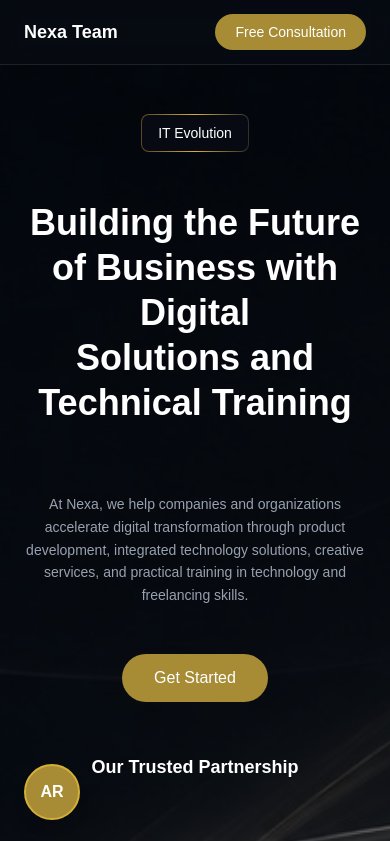
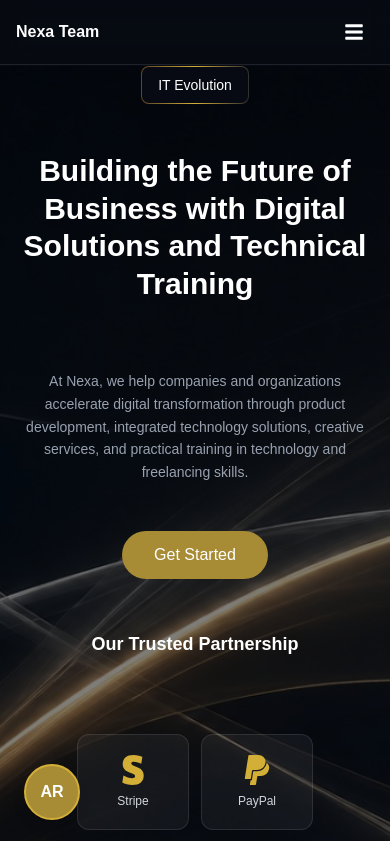
Before and after one commit to YasserEwedai/nexa, a Next.js app: page / in a window 390 px wide. Shown: the top 841 px of the page. Built offline with nearby package versions, Linux system fonts and the light colour scheme.

Commit message:
fix: make Navbar, Hero and HeroBanner fully responsive across mobile/tablet/desktop

```diff
--- a/app/components/Hero.tsx
+++ b/app/components/Hero.tsx
@@ -1,10 +1,8 @@
 "use client";
-
 import Image from "next/image";
 import { motion, type Transition } from "framer-motion";
 import Link from "next/link";
 import { useTranslation } from "react-i18next";
-
 import {
   SiStripe,
   SiPaypal,
@@ -13,9 +11,7 @@ import {
   SiGithub,
   SiGitlab,
 } from "react-icons/si";
-
 import { FaMicrosoft } from "react-icons/fa";
-
 const partners = [
   {
     name: "Stripe",
@@ -46,17 +42,14 @@ const partners = [
     icon: SiGitlab,
   },
 ];
-
 const baseTransition: Transition = {
   duration: 1,
   ease: [0.25, 0.1, 0.25, 1],
 };
-
 export default function Hero() {
   const { t } = useTranslation();
-
   return (
-    <section className="relative min-h-screen overflow-hidden pt-40 pb-32">
+    <section className="relative min-h-screen overflow-hidden pt-28 sm:pt-32 md:pt-40 pb-16 sm:pb-24 md:pb-32">
       <div className="absolute inset-0 z-0">
         <Image
           src="/images/hero.jpeg"
@@ -68,11 +61,9 @@ export default function Hero() {
           }}
           priority
         />
-
         <div className="absolute inset-0 bg-black/50" />
       </div>
-
-      <div className="relative z-10 max-w-6xl mx-auto px-6 md:px-10 lg:px-16 text-center flex flex-col items-center">
+      <div className="relative z-10 max-w-6xl mx-auto px-4 sm:px-6 md:px-10 lg:px-16 text-center flex flex-col items-center">
         <motion.div
           initial={{ y: 0, opacity: 0, scale: 0.6 }}
           whileInView={{ y: -110, opacity: 1, scale: 1 }}
@@ -84,21 +75,17 @@ export default function Hero() {
             {t("hero.label")}
           </div>
         </motion.div>
-
         <motion.h1
           initial={{ y: 80, opacity: 0 }}
           whileInView={{ y: -70, opacity: 1 }}
           viewport={{ once: true, amount: 0.4 }}
           transition={baseTransition}
-          className="text-4xl md:text-5xl font-bold leading-tight mb-2"
+          className="text-3xl sm:text-4xl md:text-5xl font-bold leading-tight mb-2"
         >
           {t("hero.titleLine1")}
-
           <br />
-
           {t("hero.titleLine2")}
         </motion.h1>
-
         <motion.p
           initial={{ y: 20, opacity: 0, scale: 0.95 }}
           whileInView={{ y: -10, opacity: 1, scale: 1 }}
@@ -108,7 +95,6 @@ export default function Hero() {
         >
           {t("hero.description")}
         </motion.p>
-
         <motion.div
           initial={{ y: 30, opacity: 0, scale: 0.95 }}
           whileInView={{ y: 25, opacity: 1, scale: 1 }}
@@ -138,7 +124,6 @@ export default function Hero() {
             {t("hero.button")}
           </Link>
         </motion.div>
-
         <motion.h3
           initial={{ y: 40, opacity: 0, scale: 0.3 }}
           whileInView={{ y: 60, opacity: 1, scale: 1 }}
@@ -148,10 +133,9 @@ export default function Hero() {
         >
           {t("hero.partnership")}
         </motion.h3>
-
         <div className="w-full relative overflow-visible">
           <motion.div
-            className="flex gap-6 justify-center flex-wrap items-center"
+            className="flex gap-3 sm:gap-4 md:gap-6 justify-center flex-wrap items-center"
             initial={{ y: 60, opacity: 0, scale: 0.6 }}
             whileInView={{ y: 120, opacity: 1, scale: 1 }}
             viewport={{ once: true, amount: 0.3 }}
@@ -159,7 +143,6 @@ export default function Hero() {
           >
             {partners.map((partner, i) => {
               const Icon = partner.icon;
-
               return (
                 <motion.div
                   key={i}
@@ -168,8 +151,8 @@ export default function Hero() {
                   viewport={{ once: true, amount: 0.4 }}
                   transition={baseTransition}
                   className="
-                  w-40
-                  h-28
+w-28 sm:w-36 md:w-40
+h-24 sm:h-28
 rounded-xl
 bg-white/5
 border
@@ -178,14 +161,15 @@ export default function Hero() {
 flex-col
 items-center
 justify-center
-                  gap-3
+gap-2 sm:gap-3
 hover:bg-white/10
 transition-all
 duration-300"
                 >
-                  <Icon className="text-4xl text-[#D4AF37]" />
-
-                  <span className="text-sm text-gray-300">{partner.name}</span>
+                  <Icon className="text-3xl sm:text-4xl text-[#D4AF37]" />
+                  <span className="text-xs sm:text-sm text-gray-300 text-center px-1">
+                    {partner.name}
+                  </span>
                 </motion.div>
               );
             })}
--- a/app/components/Navbar.tsx
+++ b/app/components/Navbar.tsx
@@ -4,14 +4,17 @@ import { useState, useEffect, useRef } from "react";
 import Link from "next/link";
 import { usePathname } from "next/navigation";
 import { useTranslation } from "react-i18next";
+import { FaBars, FaTimes, FaChevronDown } from "react-icons/fa";
 
 export default function Navbar() {
   const [openOther, setOpenOther] = useState(false);
+  const [mobileOpen, setMobileOpen] = useState(false);
+  const [mobileOtherOpen, setMobileOtherOpen] = useState(false);
   const pathname = usePathname();
   const { t } = useTranslation();
-
   const dropdownRef = useRef<HTMLDivElement>(null);
 
+  // Close desktop "training" dropdown on outside click
   useEffect(() => {
     function handleClickOutside(event: MouseEvent) {
       if (
@@ -21,136 +24,131 @@ export default function Navbar() {
         setOpenOther(false);
       }
     }
-
     document.addEventListener("mousedown", handleClickOutside);
-
-    return () => {
-      document.removeEventListener("mousedown", handleClickOutside);
-    };
+    return () => document.removeEventListener("mousedown", handleClickOutside);
   }, []);
 
+  // Close dropdown/mobile menu on scroll
   useEffect(() => {
     function handleScroll() {
       setOpenOther(false);
     }
-
     window.addEventListener("scroll", handleScroll);
-
-    return () => {
-      window.removeEventListener("scroll", handleScroll);
-    };
+    return () => window.removeEventListener("scroll", handleScroll);
   }, []);
 
+  // Close the mobile menu whenever the route changes
+  useEffect(() => {
+    setMobileOpen(false);
+    setMobileOtherOpen(false);
+  }, [pathname]);
+
+  // Lock body scroll while the mobile menu is open
+  useEffect(() => {
+    document.body.style.overflow = mobileOpen ? "hidden" : "";
+    return () => {
+      document.body.style.overflow = "";
+    };
+  }, [mobileOpen]);
+
   const linkStyle = (path: string) =>
-    `
-    transition-all
-    duration-300
-    ${
+    `transition-all duration-300 ${
       pathname === path
         ? "text-[#D0AC37]"
         : "text-gray-300 hover:text-[#D0AC37] active:text-[#5A4526]"
-    }
-  `;
+    }`;
+
+  const mobileLinkStyle = (path: string) =>
+    `block w-full py-3 text-base border-b border-white/5 transition-all duration-300 ${
+      pathname === path
+        ? "text-[#D0AC37]"
+        : "text-gray-300 hover:text-[#D0AC37] active:text-[#5A4526]"
+    }`;
+
+  const navItems = [
+    { href: "/", label: t("navbar.home") },
+    { href: "/about", label: t("navbar.about") },
+    { href: "/services", label: t("navbar.services") },
+    { href: "/projects", label: t("navbar.projects") },
+    { href: "/team", label: t("navbar.team") },
+    { href: "/contact", label: t("navbar.contact") },
+  ];
+
+  const otherItems = [
+    { href: "/#choose-us", label: t("navbar.chooseUs") },
+    { href: "/#Blog", label: t("navbar.latestArticle") },
+    { href: "/#faqs", label: t("navbar.faqs") },
+  ];
 
   return (
     <header className="fixed top-0 left-0 w-full z-50 bg-[#070A12]">
       <div className="backdrop-blur-md bg-[#070A12]/70 border-b border-white/10">
-        <div className="max-w-6xl mx-auto px-6 md:px-10 lg:px-16 h-16 flex items-center justify-between">
-          <Link href="/" className="text-white font-bold text-lg">
+        <div className="max-w-6xl mx-auto px-4 sm:px-6 md:px-10 lg:px-16 h-16 flex items-center justify-between gap-4">
+          {/* Logo */}
+          <Link
+            href="/"
+            className="text-white font-bold text-base sm:text-lg shrink-0"
+          >
             {t("navbar.logo")}
           </Link>
 
-          <nav className="hidden md:flex gap-8 text-sm text-gray-300 items-center">
-            <Link className={linkStyle("/")} href="/">
-              {t("navbar.home")}
+          {/* Desktop nav (lg and up) */}
+          <nav className="hidden lg:flex gap-6 xl:gap-8 text-sm text-gray-300 items-center">
+            {navItems.map((item) => (
+              <Link
+                key={item.href}
+                className={linkStyle(item.href)}
+                href={item.href}
+              >
+                {item.label}
               </Link>
-
-            <Link className={linkStyle("/about")} href="/about">
-              {t("navbar.about")}
-            </Link>
-
-            <Link className={linkStyle("/services")} href="/services">
-              {t("navbar.services")}
-            </Link>
-
-            <Link className={linkStyle("/projects")} href="/projects">
-              {t("navbar.projects")}
-            </Link>
-
-            <Link className={linkStyle("/team")} href="/team">
-              {t("navbar.team")}
-            </Link>
-
-            <Link className={linkStyle("/contact")} href="/contact">
-              {t("navbar.contact")}
-            </Link>
+            ))}
 
             <div className="relative" ref={dropdownRef}>
               <button
                 onClick={() => setOpenOther(!openOther)}
-                className="
-                  hover:text-[#D0AC37]
-                  active:text-[#5A4526]
-                  transition
-                "
+                className="flex items-center gap-1 hover:text-[#D0AC37] active:text-[#5A4526] transition"
+                aria-expanded={openOther}
+                aria-haspopup="true"
               >
                 {t("navbar.training")}
+                <FaChevronDown
+                  size={14}
+                  className={`transition-transform duration-300 ${
+                    openOther ? "rotate-180" : ""
+                  }`}
+                />
               </button>
-
               {openOther && (
-                <div
-                  className="
-                    absolute
-                    top-8
-                    left-0
-                    w-52
-                    bg-[#111827]
-                    border
-                    border-white/10
-                    rounded-xl
-                    shadow-xl
-                    p-4
-                  "
-                >
+                <div className="absolute top-8 left-0 w-52 bg-[#111827] border border-white/10 rounded-xl shadow-xl p-4">
                   <ul className="flex flex-col gap-3">
-                    <li>
-                      <Link
-                        href="/#choose-us"
-                        className={linkStyle("#choose-us")}
-                      >
-                        {t("navbar.chooseUs")}
+                    {otherItems.map((item) => (
+                      <li key={item.href}>
+                        <Link href={item.href} className={linkStyle(item.href)}>
+                          {item.label}
                         </Link>
                       </li>
-
-                    <li>
-                      <Link href="/#Blog" className={linkStyle("/#Blog")}>
-                        {t("navbar.latestArticle")}
-                      </Link>
-                    </li>
-
-                    <li>
-                      <Link href="/#faqs" className={linkStyle("#faqs")}>
-                        {t("navbar.faqs")}
-                      </Link>
-                    </li>
+                    ))}
                   </ul>
                 </div>
               )}
             </div>
           </nav>
 
+          {/* Right side: CTA (desktop) + hamburger (mobile/tablet) */}
+          <div className="flex items-center gap-3">
             <Link
               href="/contact"
               className="
-              inline-block
-              px-5
-              py-2
+                hidden lg:inline-block
+                px-5 py-2
                 rounded-full
                 bg-[#A78C35]
                 hover:bg-[#D0AC37]
                 active:bg-[#5A4526]
                 text-white
                 text-sm
+                whitespace-nowrap
                 transition-all
                 duration-300
                 transform
@@ -164,7 +162,93 @@ export default function Navbar() {
             >
               {t("navbar.freeConsultation")}
             </Link>
+
+            {/* Hamburger toggle — visible below lg */}
+            <button
+              type="button"
+              onClick={() => setMobileOpen((v) => !v)}
+              className="lg:hidden inline-flex items-center justify-center w-10 h-10 rounded-lg text-white hover:text-[#D0AC37] hover:bg-white/5 transition-colors"
+              aria-label={mobileOpen ? "Close menu" : "Open menu"}
+              aria-expanded={mobileOpen}
+              aria-controls="mobile-menu"
+            >
+              {mobileOpen ? <FaTimes size={20} /> : <FaBars size={20} />}
+            </button>
           </div>
+        </div>
+      </div>
+
+      {/* Mobile / tablet slide-down menu (below lg) */}
+      <div
+        id="mobile-menu"
+        className={`lg:hidden overflow-hidden transition-[max-height,opacity] duration-300 ease-in-out bg-[#070A12]/95 backdrop-blur-md border-b border-white/10 ${
+          mobileOpen
+            ? "max-h-[calc(100vh-4rem)] opacity-100"
+            : "max-h-0 opacity-0"
+        }`}
+      >
+        <nav className="max-w-6xl mx-auto px-4 sm:px-6 py-2 flex flex-col overflow-y-auto max-h-[calc(100vh-4rem)]">
+          {navItems.map((item) => (
+            <Link
+              key={item.href}
+              href={item.href}
+              className={mobileLinkStyle(item.href)}
+            >
+              {item.label}
+            </Link>
+          ))}
+
+          {/* Collapsible "training / other" group */}
+          <button
+            type="button"
+            onClick={() => setMobileOtherOpen((v) => !v)}
+            className="flex items-center justify-between w-full py-3 text-base text-gray-300 border-b border-white/5 hover:text-[#D0AC37] transition-all duration-300"
+            aria-expanded={mobileOtherOpen}
+          >
+            {t("navbar.training")}
+            <FaChevronDown
+              size={16}
+              className={`transition-transform duration-300 ${
+                mobileOtherOpen ? "rotate-180" : ""
+              }`}
+            />
+          </button>
+          <div
+            className={`overflow-hidden transition-[max-height] duration-300 ease-in-out ${
+              mobileOtherOpen ? "max-h-60" : "max-h-0"
+            }`}
+          >
+            <ul className="flex flex-col pl-4">
+              {otherItems.map((item) => (
+                <li key={item.href}>
+                  <Link href={item.href} className={mobileLinkStyle(item.href)}>
+                    {item.label}
+                  </Link>
+                </li>
+              ))}
+            </ul>
+          </div>
+
+          <Link
+            href="/contact"
+            className="
+              inline-block
+              text-center
+              mt-4 mb-6
+              px-5 py-3
+              rounded-full
+              bg-[#A78C35]
+              hover:bg-[#D0AC37]
+              active:bg-[#5A4526]
+              text-white
+              text-sm
+              transition-all
+              duration-300
+            "
+          >
+            {t("navbar.freeConsultation")}
+          </Link>
+        </nav>
       </div>
     </header>
   );
```
Also changed, not shown: app/components/HeroBanner.tsx (+9 -15 lines). Lines whose indentation alone changed are shown as unchanged.
